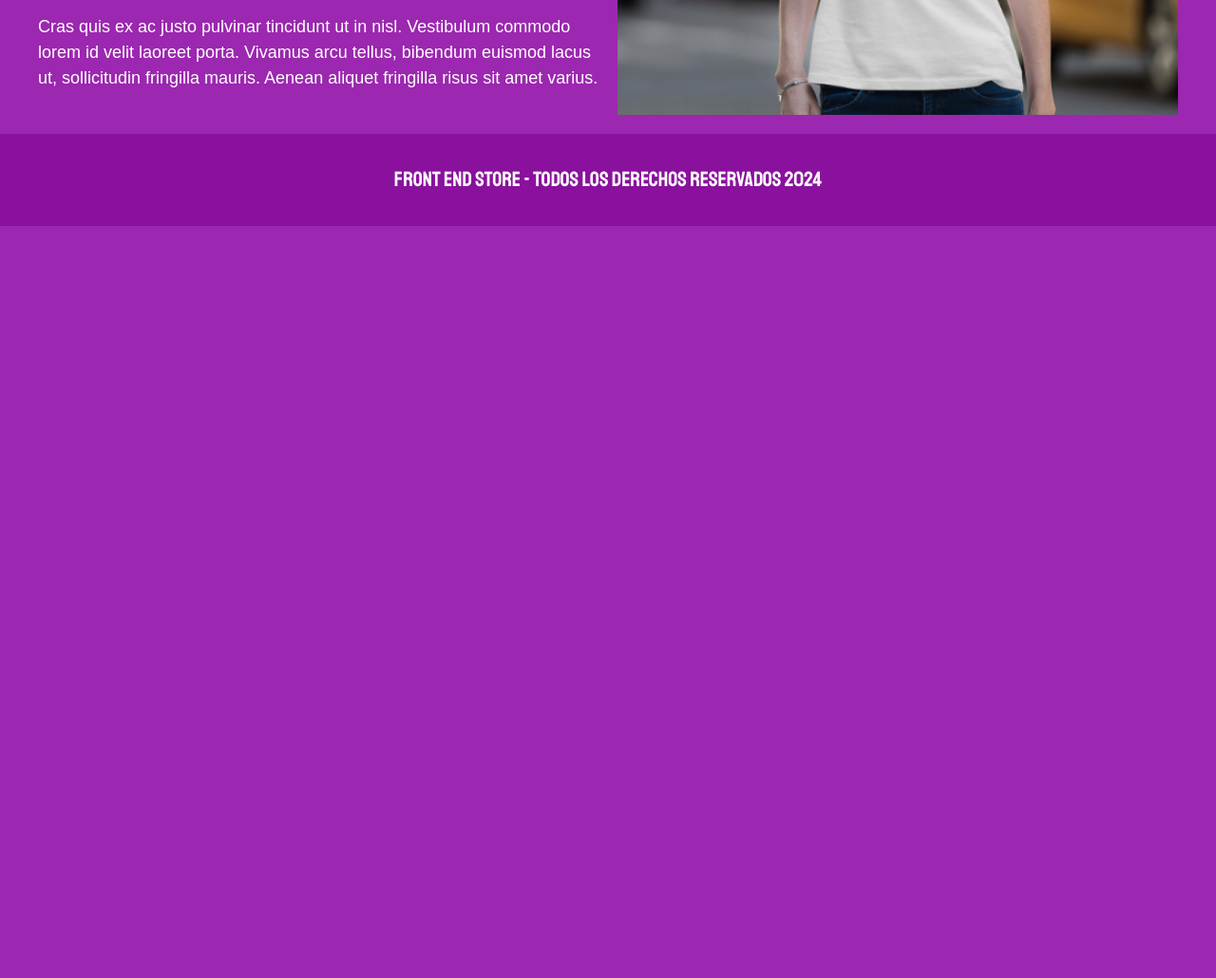
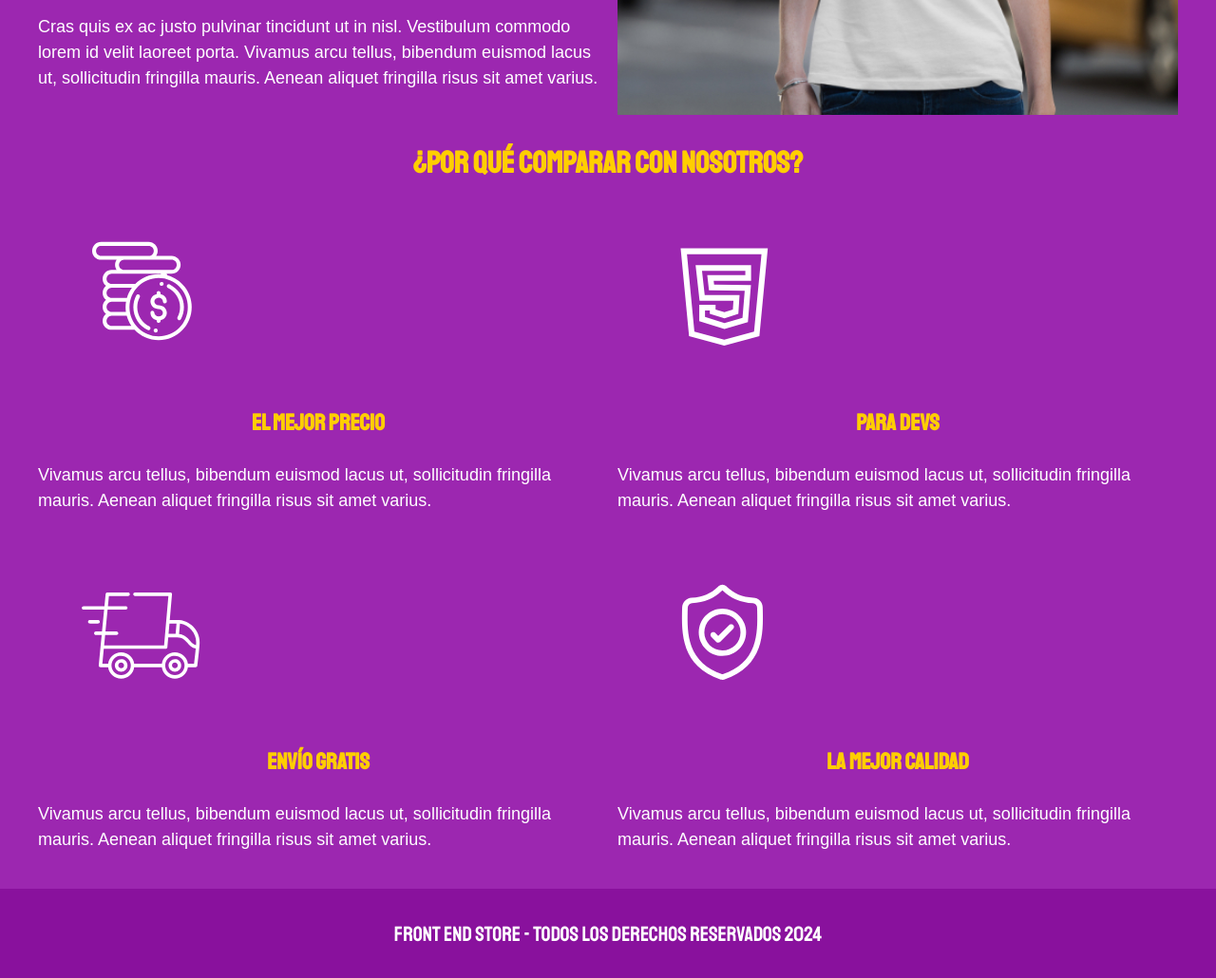
Before and after one commit to Clauzm/tienda-fronEnd, a plain HTML site: page nosotros.html in a window 1280 px wide. Shown: the part 614-1644 px from the top of the page at 95% size. Before the commit the page ends 852 px from the top, so only its background shows below. Drawn offline with Linux system fonts and the light colour scheme.

Commit message:
Update why buy with us?

```diff
--- a/css/style.css
+++ b/css/style.css
@@ -201,3 +201,11 @@ h3 {
     grid-column: 2 / 3;
   }
 }
+
+/** Bloques **/
+
+.bloques{
+  display: grid;
+  grid-template-columns: repeat(2, 1fr);
+  gap: 2rem;
+}
--- a/nosotros.html
+++ b/nosotros.html
@@ -43,6 +43,40 @@
         </div>
     </main>
 
+    <section class="contenedor comprar">
+        <h2 class="comprar__titulo">¿Por qué comparar con nosotros?</h2>
+        <div class="bloques">
+            <div class="bloque">
+                <img src="img/icono_1.png" alt="porque comprar">
+                <h3 class="bloque__titulo">El mejor precio</h3>
+                <p>Vivamus arcu tellus, bibendum euismod lacus ut, sollicitudin fringilla mauris. Aenean aliquet
+                fringilla risus sit amet varius.</p>
+            </div> <!--.bloque-->
+
+            <div class="bloque">
+                <img src="img/icono_2.png" alt="porque comprar">
+                <h3 class="bloque__titulo">Para Devs</h3>
+                <p>Vivamus arcu tellus, bibendum euismod lacus ut, sollicitudin fringilla mauris. Aenean aliquet
+                fringilla risus sit amet varius.</p>
+            </div> <!--.bloque-->
+
+            <div class="bloque">
+                <img src="img/icono_3.png" alt="porque comprar">
+                <h3 class="bloque__titulo">Envío gratis</h3>
+                <p>Vivamus arcu tellus, bibendum euismod lacus ut, sollicitudin fringilla mauris. Aenean aliquet
+                fringilla risus sit amet varius.</p>
+            </div> <!--.bloque-->
+
+            <div class="bloque">
+                <img src="img/icono_4.png" alt="porque comprar">
+                <h3 class="bloque__titulo">La mejor calidad</h3>
+                <p>Vivamus arcu tellus, bibendum euismod lacus ut, sollicitudin fringilla mauris. Aenean aliquet
+                fringilla risus sit amet varius.</p>
+            </div> <!--.bloque-->
+        </div> <!--.bloques-->
+
+    </section>
+
     <footer class="footer">
         <p class="footer__texto">Front End Store - Todos los derechos reservados 2024</p>
     </footer>
```
Also changed, not shown: index.html (+1 -0 lines).
